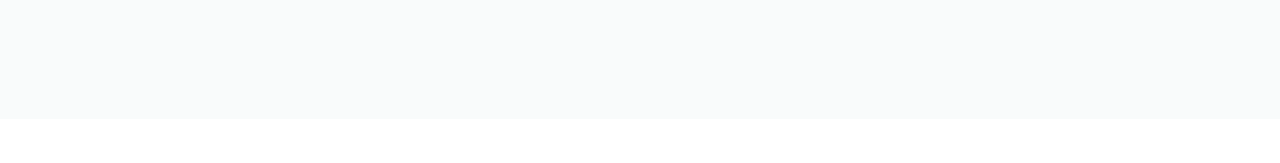
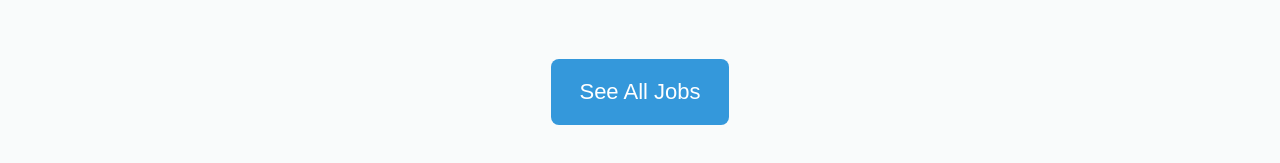
Before and after one commit to naimurcse/react-job-hunter, a React (Vite) app: page / in a window 1280 px wide. Shown: the part 5025-5188 px from the top of the page. Before the commit the page ends 5144 px from the top, so only its background shows below. Built offline with nearby package versions, Linux system fonts and the light colour scheme.

Commit message:
FeaturedJob is done

```diff
--- a/src/component/FeaturedJobs/FeaturedJobs.css
+++ b/src/component/FeaturedJobs/FeaturedJobs.css
@@ -7,4 +7,5 @@
    grid-template-columns: 1fr 1fr;
    gap: 4rem;
    margin-top: 6rem;
+   margin-bottom: 6rem;
 }
--- a/src/component/FeaturedJobs/FeaturedJobs.jsx
+++ b/src/component/FeaturedJobs/FeaturedJobs.jsx
@@ -28,6 +28,9 @@ const FeaturedJobs = () => {
                   <FeaturedJob key={featuredJob.id} featuredJob={featuredJob}></FeaturedJob>
                ))}
             </div>
+            <div className="text-center">
+               <button className="btn btn-large btn-primary  text-center">See All Jobs</button>
+            </div>
          </div>
       </section>
    );
--- a/src/index.css
+++ b/src/index.css
@@ -136,3 +136,6 @@ h3 {
 .mr-20 {
    margin-right: 2rem;
 }
+.text-center {
+   text-align: center;
+}
```
